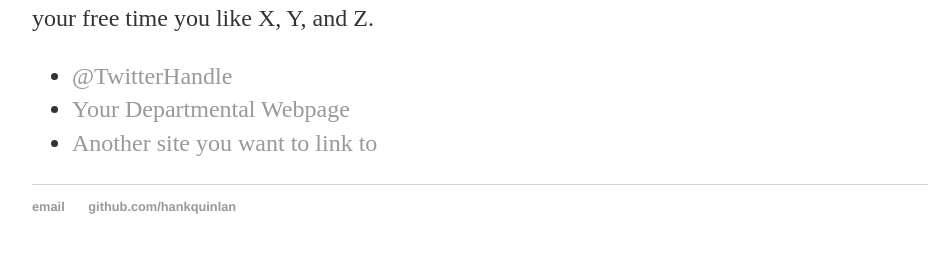
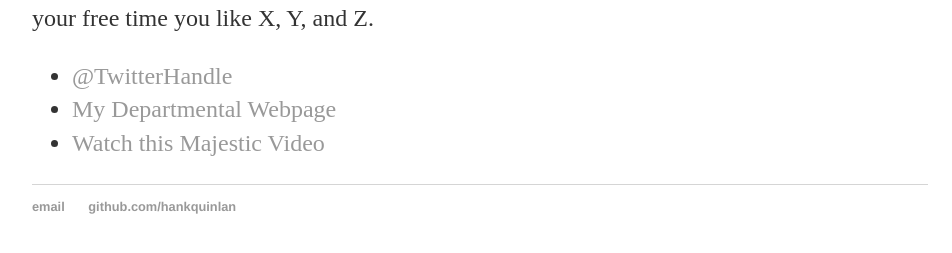
Before and after one commit to JoyYeh2002/JoyYeh2002.github.old, a Jekyll site: the page built from about/index.html, in a window 1280 px wide. Shown: the part 334-587 px from the top of the page, without its empty margins (160-1112 px from the left). Built offline with Jekyll 4.4.1, drawn with Linux system fonts in a browser that asks for light colours.

Commit message:
Update index.html

```diff
--- a/about/index.html
+++ b/about/index.html
@@ -9,7 +9,7 @@ title: About Hank Quinlan
 
 			<ul class="contacts">
 				<li><a href="#">@TwitterHandle</a></li>
-				<li><a href="#">Your Departmental Webpage</a></li>
-				<li><a href="#">Another site you want to link to</a></li>
+				<li><a href="#">My Departmental Webpage</a></li>
+				<li><a href="#">Watch this Majestic Video </a></li>
 				</ul>
 		</div>
```
